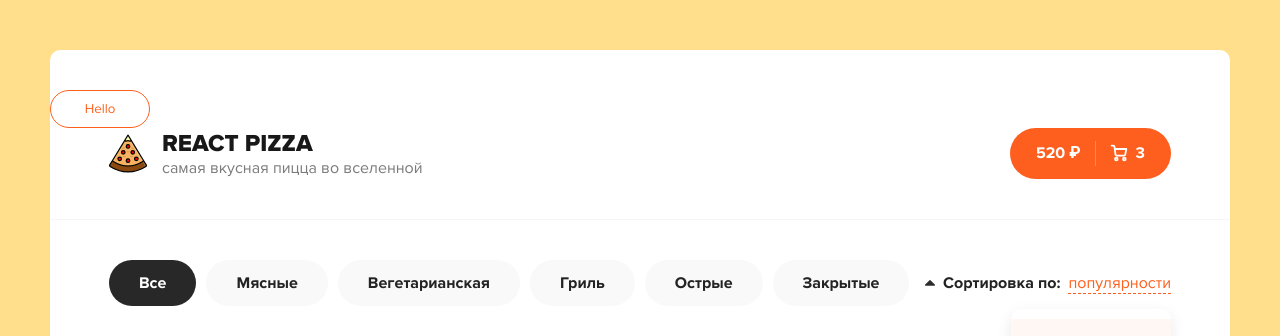
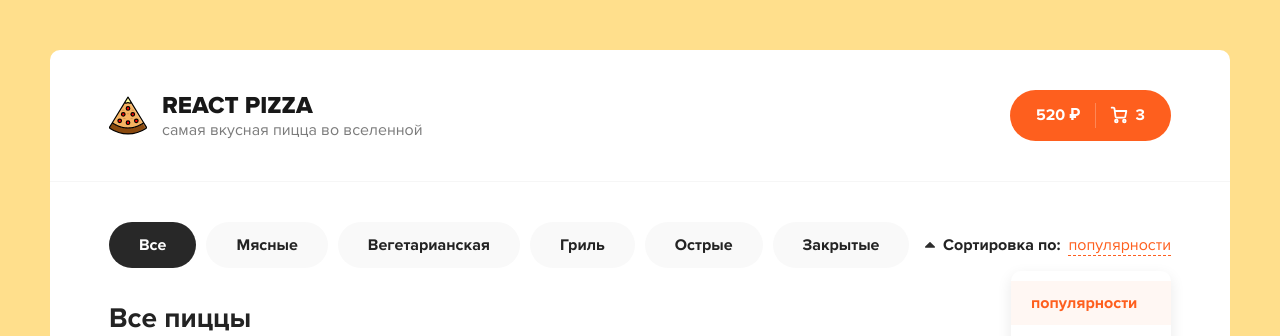
Before and after one commit to GapurEvloev/react_pizza, a React (Create React App) app: page / in a window 1280 px wide. Shown: the top 336 px of the page. Built offline with nearby package versions, Linux system fonts and the light colour scheme.

Commit message:
#3 finished

```diff
--- a/src/App.js
+++ b/src/App.js
@@ -1,6 +1,6 @@
 import React from "react";
 
-import Header from "./components/Header";
+import { Header, Categories } from "./components";
 
 function App() {
   return (
@@ -10,16 +10,10 @@ function App() {
         <div className="content">
           <div className="container">
             <div className="content__top">
-              <div className="categories">
-                <ul>
-                  <li className="active">Все</li>
-                  <li>Мясные</li>
-                  <li>Вегетарианская</li>
-                  <li>Гриль</li>
-                  <li>Острые</li>
-                  <li>Закрытые</li>
-                </ul>
-              </div>
+              <Categories
+                onClickItem={(name) => console.log(name)}
+                items={[ "Мясные", "Вегетарианская", "Гриль", "Острые", "Закрытые" ]}
+              />
               <div className="sort">
                 <div className="sort__label">
                   <svg
--- a/src/components/Button/index.jsx
+++ b/src/components/Button/index.jsx
@@ -2,14 +2,14 @@ import React from "react";
 
 import classNames from "classnames";
 
-function Button(props) {
+function Button({onClick, className, children, outline}) {
   return (
-    <button
-      className={classNames("button", {
-        "button--outline": props.outline,
+    <button onClick = {onClick}
+      className={classNames("button", className, {
+        "button--outline": outline,
       })}
     >
-      {props.children}
+      {children}
     </button>
   );
 }
--- /dev/null
+++ b/src/components/Categories/index.jsx
@@ -0,0 +1,62 @@
+import React, { useState } from 'react';
+
+// class Categories extends React.Component {
+//     state = {
+//         activeItem: 0,
+//     }
+
+//     onSelectItem = (index) => {
+//         this.setState({
+//             activeItem: index,
+//         })
+//     }
+
+//     render() {
+//         const {items, onClickItem} = this.props;
+//         return (
+//             <div className="categories">
+//                 <ul>
+//                     {
+//                         items.map((item, index) => {
+//                             return (
+//                                 <li className={this.state.activeItem === index ? 'active' : ''} onClick={() => this.onSelectItem(index)} key={`${item}_${index}`}>{item}</li>
+//                             )
+//                         })
+//                     }
+//                     {/* <li className="active">Все</li>
+//                     <li>Мясные</li>
+//                     <li>Вегетарианская</li>
+//                     <li>Гриль</li>
+//                     <li>Острые</li>
+//                     <li>Закрытые</li> */}
+//                 </ul>
+//             </div>
+//         )
+//     }
+// }
+
+function Categories({items}) {
+    const [activeCategory, setActiveCategory] = useState(null);
+
+    const onSelectCategory = index => {
+        setActiveCategory(index);
+    }
+
+    return (
+        <div className="categories">
+            <ul>
+                <li className={activeCategory === null ? 'active' : ''} onClick={() => onSelectCategory(null)} >Все</li>
+                {
+
+                    items && items.map((item, index) => {
+                        return (
+                            <li className={activeCategory === index ? 'active' : ''} onClick={() => onSelectCategory(index)} key={`${item}_${index}`}>{item}</li>
+                        )
+                    })
+                }
+            </ul>
+        </div>
+    )
+}
+
+export default Categories;
--- a/src/components/Header/index.jsx
+++ b/src/components/Header/index.jsx
@@ -6,7 +6,7 @@ import logo from "../../assets/img/pizza-logo.svg";
 function Header() {
   return (
     <header className="header">
-      <Button outline>Hello</Button>
+      {/* <Button outline onClick={() => {alert('123')}}>123</Button> */}
       <div className="container">
         <div className="header__logo">
           <img width="38" src={logo} alt="Pizza logo" />
@@ -16,7 +16,7 @@ function Header() {
           </div>
         </div>
         <div className="header__cart">
-          <a href="/cart.html" className="button button--cart">
+          <Button href="/cart.html" className="button--cart">
             <span>520 ₽</span>
             <div className="button__delimiter"></div>
             <svg
@@ -49,7 +49,7 @@ function Header() {
               />
             </svg>
             <span>3</span>
-          </a>
+          </Button>
         </div>
       </div>
     </header>
--- /dev/null
+++ b/src/components/index.js
@@ -0,0 +1,3 @@
+export { default as Button } from './Button';
+export { default as Header } from './Header';
+export { default as Categories } from './Categories';
```
Also changed, not shown: src/components/Categories/Сategories.module.scss (added).
